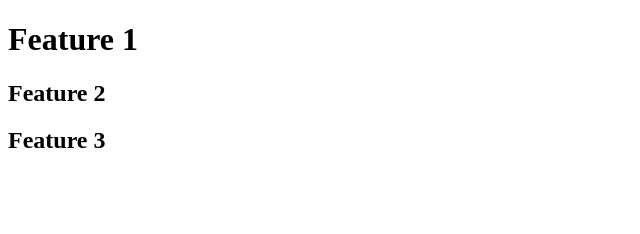
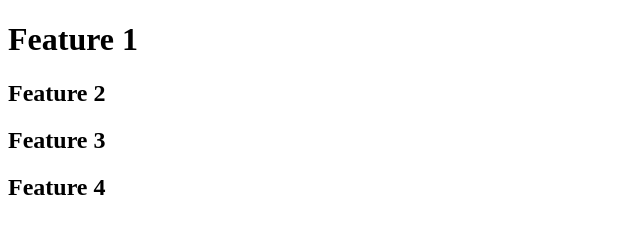
Before and after one commit to lidyadk/gitandgithub, a website: page index.html in a window 1280 px wide. Shown: the whole page, without its empty margins (0-640 px from the left). Drawn offline with Linux system fonts and the light colour scheme.

Commit message:
Feature 4

```diff
--- a/index.html
+++ b/index.html
@@ -9,5 +9,6 @@
     <h1>Feature 1</h1>
     <h2>Feature 2</h2>
     <h2>Feature 3</h2>
+    <h2>Feature 4</h2>
   </body>
 </html>
```
